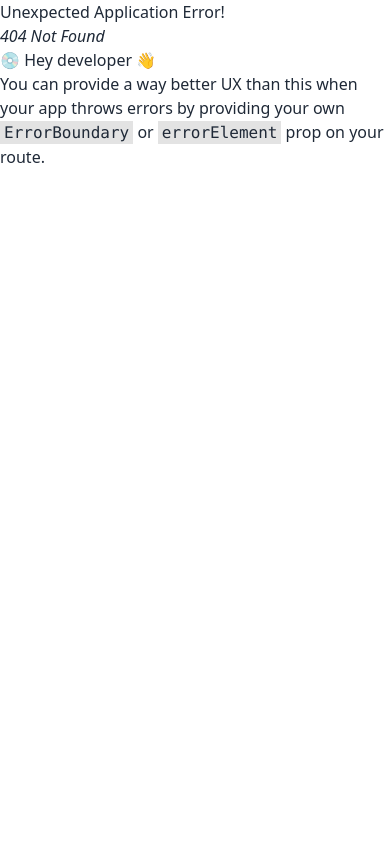
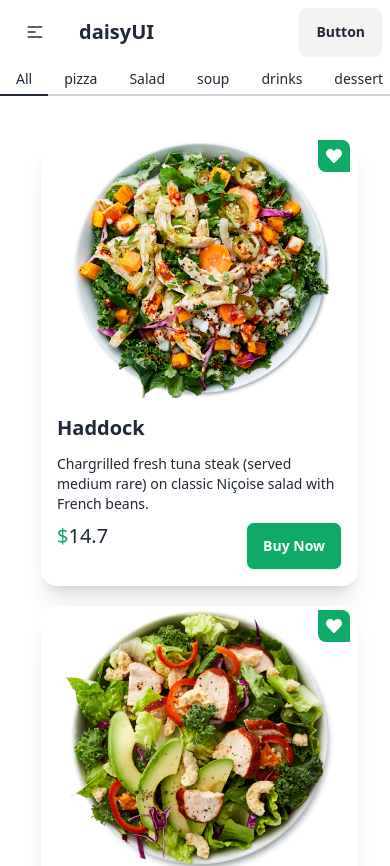
Before and after one commit to RashedAkash/food-react, a React (Vite) app: page /menu in a window 390 px wide. Before the commit this address had no page. Shown: the top 866 px of the page. Before the commit the page ends 844 px from the top, so only its background shows below. Built offline with nearby package versions, Linux system fonts and the light colour scheme.

Commit message:
menu area creat and responsive complete

```diff
--- a/package.json
+++ b/package.json
@@ -17,6 +17,7 @@
     "react-icons": "^4.12.0",
     "react-router-dom": "^6.20.1",
     "react-slick": "^0.29.0",
+    "react-tabs": "^6.0.2",
     "slick-carousel": "^1.8.1",
     "sort-by": "^1.2.0"
   },
--- a/src/index.css
+++ b/src/index.css
@@ -4,3 +4,12 @@
 .slick-slide > div{
 margin: 0 10px;
 }
+
+.react-tabs__tab-list {
+    /* border-bottom: 1px solid #aaa; */
+    margin: 0 0 10px;
+    padding: 0;
+}
+.react-tabs__tab--selected{
+ border-color: white;
+}
--- a/src/layouts/MainLayouts.jsx
+++ b/src/layouts/MainLayouts.jsx
@@ -7,7 +7,9 @@ const MainLayouts = () => {
   return (
     <div className=" max-w-5xl mx-auto">
       <Navbar />
-      <Outlet />
+      <div className=" min-h-screen">
+        <Outlet />
+      </div>
       <Footer />
     </div>
   );
--- a/src/pages/Home/Testimonial.jsx
+++ b/src/pages/Home/Testimonial.jsx
@@ -12,7 +12,7 @@ const Testimonial = () => {
       <header className="bg-white ">
 
 
-    <div className="container px-6 py-16 mx-auto">
+    <div className="container px-6 py-10 mx-auto">
         <div className="items-center lg:flex lg:flex-row-reverse gap-7">
             <div className="w-full lg:w-1/2">
                 <div className="lg:max-w-lg">
--- /dev/null
+++ b/src/pages/Menu/Menu.jsx
@@ -0,0 +1,98 @@
+import React, { useEffect, useState } from 'react';
+import MenuCard from './MenuCard';
+import { Tab, Tabs, TabList, TabPanel } from 'react-tabs';
+import 'react-tabs/style/react-tabs.css';
+
+
+const Menu = () => {
+  const [menu, setMenu] = useState([]);
+  const [selectCat, setselectCat] = useState('all');
+
+  const [sort, setSort] = useState();
+
+  useEffect(() => {
+    const fetchData = async () => {
+      const res = await fetch('/menu.json')
+      const data = await res.json();
+      setMenu(data)
+
+
+    }
+
+    fetchData()
+  }, []);
+
+  const pizza = menu?.filter(item => item.category === 'pizza')
+  const salad = menu?.filter(item => item.category === 'salad')
+  const soup = menu?.filter(item => item.category === 'soup')
+  const dessert = menu?.filter(item => item.category === 'dessert')
+  const drinks = menu?.filter(item => item.category === 'drinks')
+
+
+  return (
+    <div className='py-16'>
+      <div>
+
+       <div role="tablist" className="tabs tabs-bordered">
+  <input type="radio" name="my_tabs_1" role="tab" className="tab" aria-label="All" checked />
+          <div role="tabpanel" className="tab-content p-10">
+            <div className=' grid grid-cols-1 md:grid-cols-2 lg:grid-cols-3 gap-5'>
+               {
+        menu?.map(itm=> <MenuCard key={itm.id} itm={itm} />)
+      }
+            </div>
+          </div>
+
+
+  <input type="radio" name="my_tabs_1" role="tab" className="tab" aria-label="pizza" />
+          <div role="tabpanel" className="tab-content p-10">
+            <div className=' grid grid-cols-1 md:grid-cols-2 lg:grid-cols-3 gap-5'>
+               {
+        pizza?.map(itm=> <MenuCard key={itm.id} itm={itm} />)
+      }
+            </div>
+          </div>
+
+
+
+  <input type="radio" name="my_tabs_1" role="tab" className="tab" aria-label="Salad"  />
+          <div role="tabpanel" className="tab-content p-10">
+            <div className=' grid grid-cols-1 md:grid-cols-2 lg:grid-cols-3 gap-5'>
+               {
+        salad?.map(itm=> <MenuCard key={itm.id} itm={itm} />)
+      }
+            </div>
+          </div>
+
+  <input type="radio" name="my_tabs_1" role="tab" className="tab" aria-label="soup" />
+          <div role="tabpanel" className="tab-content p-10">
+            <div className=' grid grid-cols-1 md:grid-cols-2 lg:grid-cols-3 gap-5'>
+               {
+        soup?.map(itm=> <MenuCard key={itm.id} itm={itm} />)
+      }
+            </div>
+          </div>
+  <input type="radio" name="my_tabs_1" role="tab" className="tab" aria-label="drinks" />
+          <div role="tabpanel" className="tab-content p-10">
+            <div className=' grid grid-cols-1 md:grid-cols-2 lg:grid-cols-3 gap-5'>
+               {
+        drinks?.map(itm=> <MenuCard key={itm.id} itm={itm} />)
+      }
+            </div>
+          </div>
+  <input type="radio" name="my_tabs_1" role="tab" className="tab" aria-label="dessert" />
+          <div role="tabpanel" className="tab-content p-10">
+            <div className=' grid grid-cols-1 md:grid-cols-2 lg:grid-cols-3 gap-5'>
+               {
+        dessert?.map(itm=> <MenuCard key={itm.id} itm={itm} />)
+      }
+            </div>
+          </div>
+</div>
+      </div>
+
+    </div>
+  );
+};
+
+export default Menu;
--- /dev/null
+++ b/src/pages/Menu/MenuCard.jsx
@@ -0,0 +1,28 @@
+import { useState } from "react";
+import { FaHeart } from "react-icons/fa";
+
+const MenuCard = ({ itm }) => {
+
+  const [click, setClick] = useState(false);
+  const { _id, name, recipe, image, category, price } = itm;
+  return (
+    <div>
+      <div className="card card-compact h-[450px]  bg-base-100 shadow-xl">
+        <figure className=' relative'>
+          <img src={image} alt="Shoes" />
+<span className=' absolute bg-[#0fa968] p-2 top-1 right-2 rounded-tr-lg rounded-bl-lg'><FaHeart className={`${click? 'text-red-700':'text-white'}`} onClick={() => setClick(!click)} /></span>
+        </figure>
+  <div className="card-body">
+          <h2 className="card-title">{name }</h2>
+          <p>{ recipe}</p>
+          <div className="card-actions ">
+            <p className='text-xl'><span className='  text-[#0fa968]'>$</span>{price }</p>
+      <button className="btn text-white bg-[#0fa968]">Buy Now</button>
+    </div>
+  </div>
+</div>
+    </div>
+  );
+};
+
+export default MenuCard;
--- a/src/shared/Navbar.jsx
+++ b/src/shared/Navbar.jsx
@@ -1,4 +1,5 @@
 import React, { useEffect, useState } from 'react';
+import { Link } from 'react-router-dom';
 
 const Navbar = () => {
   const [sticky, setSticky] = useState(false);
@@ -26,14 +27,9 @@ const Navbar = () => {
         <svg xmlns="http://www.w3.org/2000/svg" className="h-5 w-5" fill="none" viewBox="0 0 24 24" stroke="currentColor"><path strokeLinecap="round" strokeLinejoin="round" strokeWidth="2" d="M4 6h16M4 12h8m-8 6h16" /></svg>
       </div>
       <ul tabIndex={0} className="menu menu-sm dropdown-content mt-3 z-[1] p-2 shadow bg-base-100 rounded-box w-52">
-        <li><a>Item 1</a></li>
-        <li>
-          <a>Parent</a>
-          <ul className="p-2">
-            <li><a>Submenu 1</a></li>
-            <li><a>Submenu 2</a></li>
-          </ul>
-        </li>
+        <li><Link to='/'>Home</Link></li>
+        <li><Link to='/menu'>Menu</Link></li>
+
         <li><a>Item 3</a></li>
       </ul>
     </div>
@@ -41,16 +37,8 @@ const Navbar = () => {
   </div>
   <div className="navbar-center hidden lg:flex">
     <ul className="menu menu-horizontal px-1">
-      <li><a>Item 1</a></li>
-      <li>
-        <details>
-          <summary>Parent</summary>
-          <ul className="p-2">
-            <li><a>Submenu 1</a></li>
-            <li><a>Submenu 2</a></li>
-          </ul>
-        </details>
-      </li>
+        <li><Link to='/'>Home</Link></li>
+        <li><Link to='/menu'>Menu</Link></li>
       <li><a>Item 3</a></li>
     </ul>
   </div>
```
Also changed, not shown: src/router/Router.jsx (+6 -1 lines), 1 other file (tests, documents, lock files or other folders).
